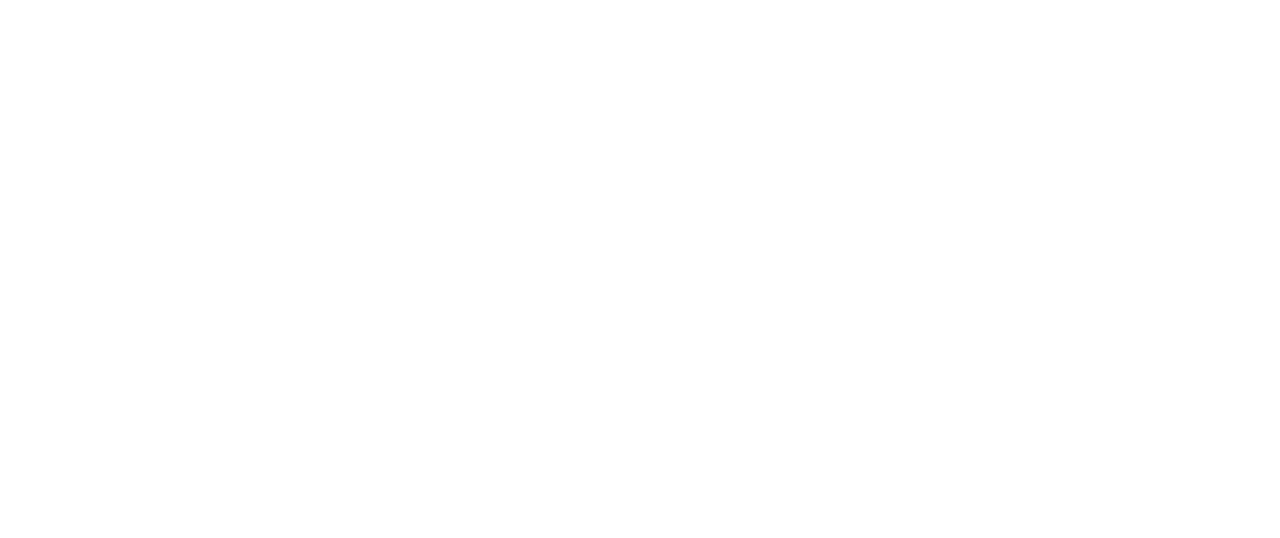
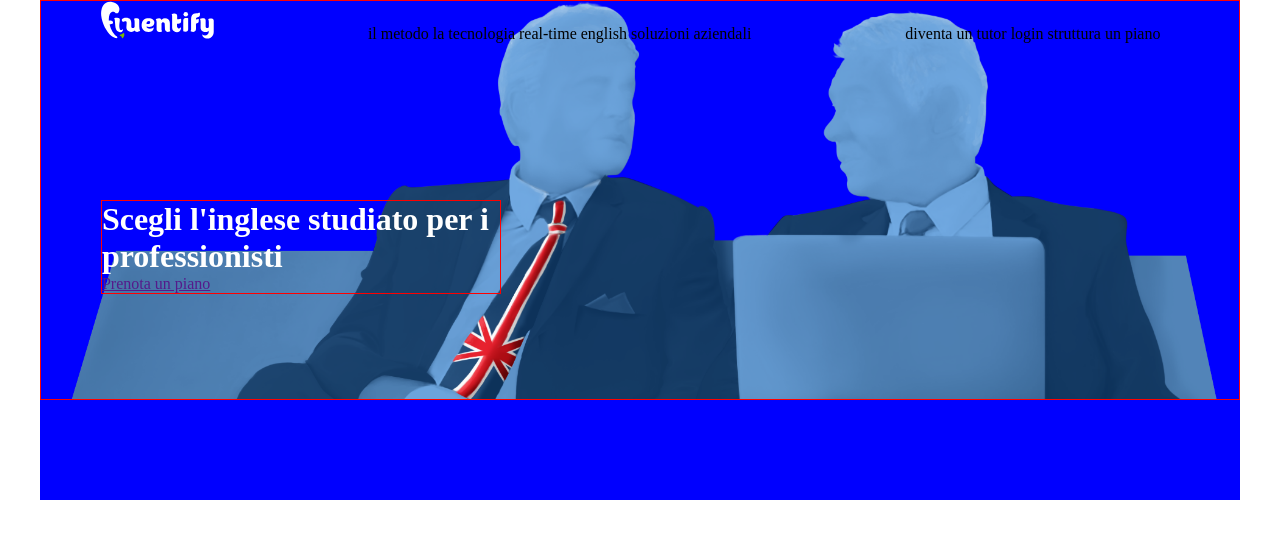
Before and after one commit to GitFhubio/htmlcss-fluentify, a plain HTML site: page index.html in a window 1280 px wide. Drawn offline with Linux system fonts and the light colour scheme.

Commit message:
struttura base header

```diff
--- a/css/style.css
+++ b/css/style.css
@@ -8,3 +8,43 @@ box-sizing: border-box;
   width:1200px;
   margin:0 auto;
 }
+header{
+  background-color: blue;
+  height:500px;
+}
+.header-top{
+  position:relative;
+  border:1px solid red;
+  height:400px;
+  background-image: url("../img/image.png");
+  background-position:top;
+  background-repeat: no-repeat;
+  background-size: cover;
+}
+.top-layout{
+
+  width:90%;
+  margin:0 auto;
+}
+ul{
+  list-style: none;
+}
+
+nav{
+  display:inline-block;
+    margin-left: 150px;
+}
+
+nav>ul>li{
+  display:inline-block;
+}
+.middle{
+  width:400px;
+  border:1px solid red;
+  position:absolute;
+  top:50%;
+  transform:translate(,-50%);
+}
+h1{
+  color: #fff;
+}
--- a/index.html
+++ b/index.html
@@ -2,7 +2,7 @@
 <html lang="en" dir="ltr">
   <head>
     <meta charset="utf-8">
-    <title>Layout</title>
+    <title>Layout fluentify</title>
     <link rel="stylesheet" href="css/style.css">
   </head>
   <body>
@@ -10,9 +10,34 @@
    <div class="container">
     <!-- nel container metto header diviso in top e bottom -->
      <header>
+       <!-- l'header top avrà un suo layout interno -->
       <div class="header-top">
-
+        <div class="top-layout">
+         <img src="img/logo.svg" alt="logo">
+         <!-- inserisco due nav -->
+         <nav class="nav-left">
+          <ul>
+            <li>il metodo</li>
+            <li>la tecnologia</li>
+            <li>real-time english</li>
+            <li>soluzioni aziendali</li>
+          </ul>
+        </nav>
+         <nav class="nav-right">
+           <ul>
+             <li>diventa un tutor</li>
+             <li>login</li>
+             <li>struttura un piano</li>
+           </ul>
+         </nav>
+         <!-- inserisco div contenente il titolo e il bottone -->
+         <div class="middle">
+          <h1>Scegli l'inglese studiato per i professionisti</h1>
+          <a href="" class="button">Prenota un piano</a>
+         </div>
+       </div>
       </div>
+      <!-- chiudo l'header top col suo toplayout -->
       <div class="header-bottom">
 
       </div>
```
